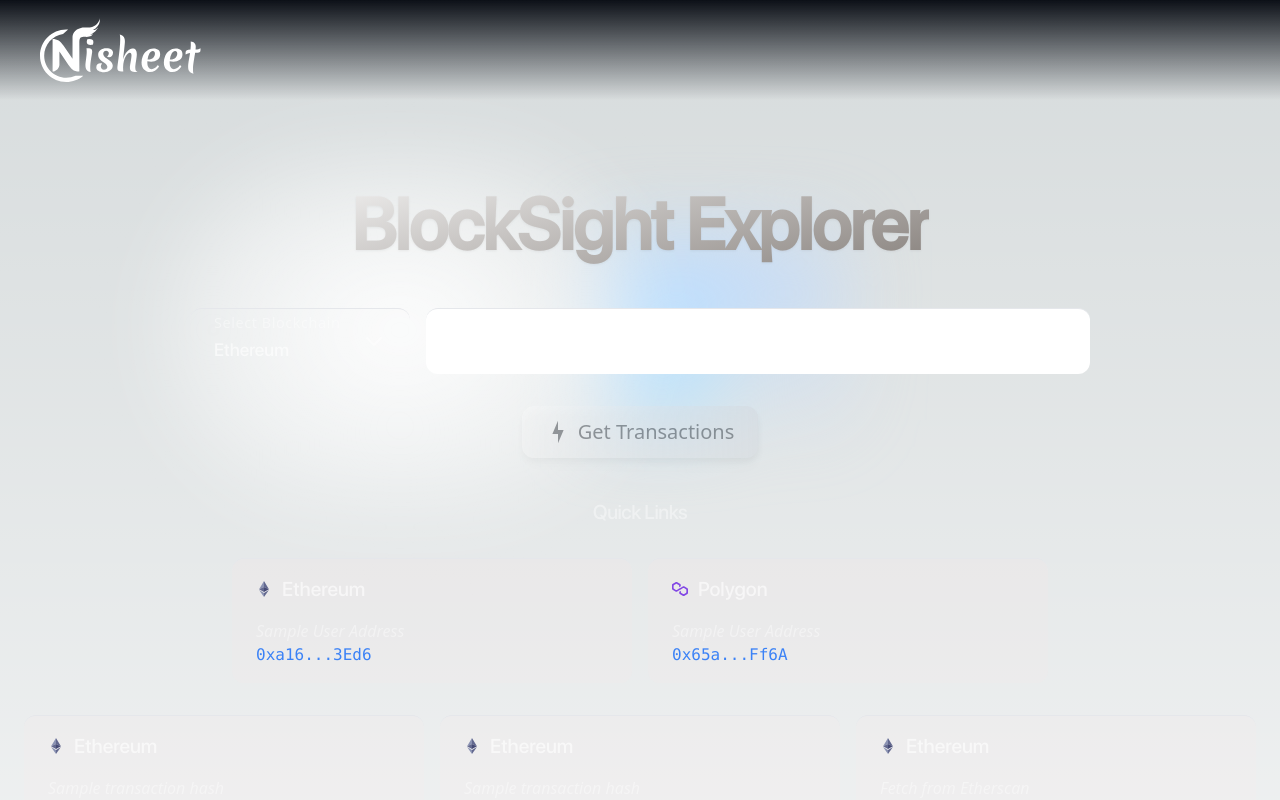
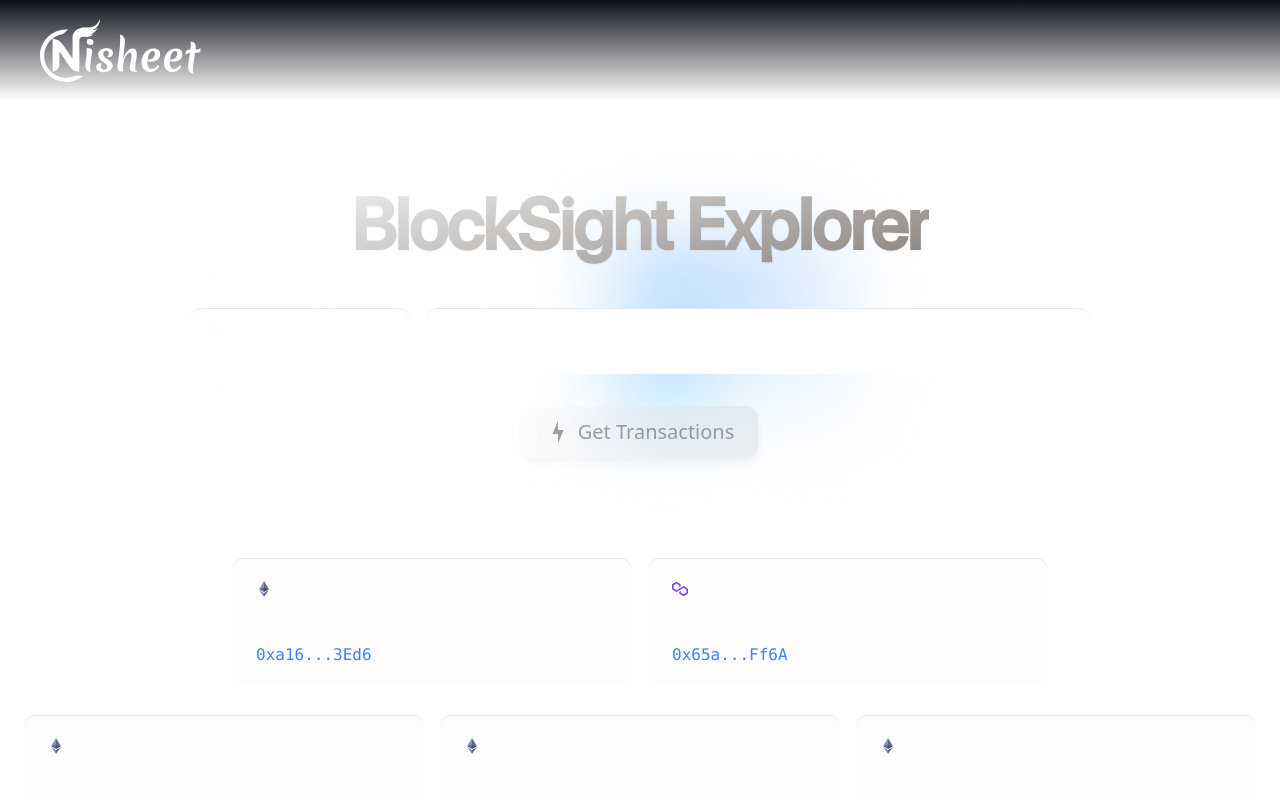
Before and after one commit to nisheet94/blocksight-explorer, a Next.js app: page / in a window 1280 px wide. Shown: the top 800 px of the page. Built offline with nearby package versions, Linux system fonts and the light colour scheme.

Commit message:
Updated theme setting and enforced dark mode

```diff
--- a/app/globals.css
+++ b/app/globals.css
@@ -10,30 +10,6 @@
   .max-width {
     @apply container max-w-[1480px];
   }
-}
-
-:root {
-  --foreground-rgb: 0, 0, 0;
-  --background-start-rgb: 214, 219, 220;
-  --background-end-rgb: 255, 255, 255;
-}
-
-@media (prefers-color-scheme: dark) {
-  :root {
-    --foreground-rgb: 255, 255, 255;
-    --background-start-rgb: 0, 0, 0;
-    --background-end-rgb: 0, 0, 0;
-  }
-}
-
-body {
-  color: rgb(var(--foreground-rgb));
-  background: linear-gradient(
-      to bottom,
-      transparent,
-      rgb(var(--background-end-rgb))
-    )
-    rgb(var(--background-start-rgb));
 }
 
 /* Page Loader */
--- a/tailwind.config.ts
+++ b/tailwind.config.ts
@@ -1,6 +1,7 @@
 import type { Config } from 'tailwindcss';
 
 const config: Config = {
+  darkMode: 'class',
   content: [
     './app/**/*.{js,ts,jsx,tsx,mdx}',
     './components/**/*.{js,ts,jsx,tsx,mdx}',
```
